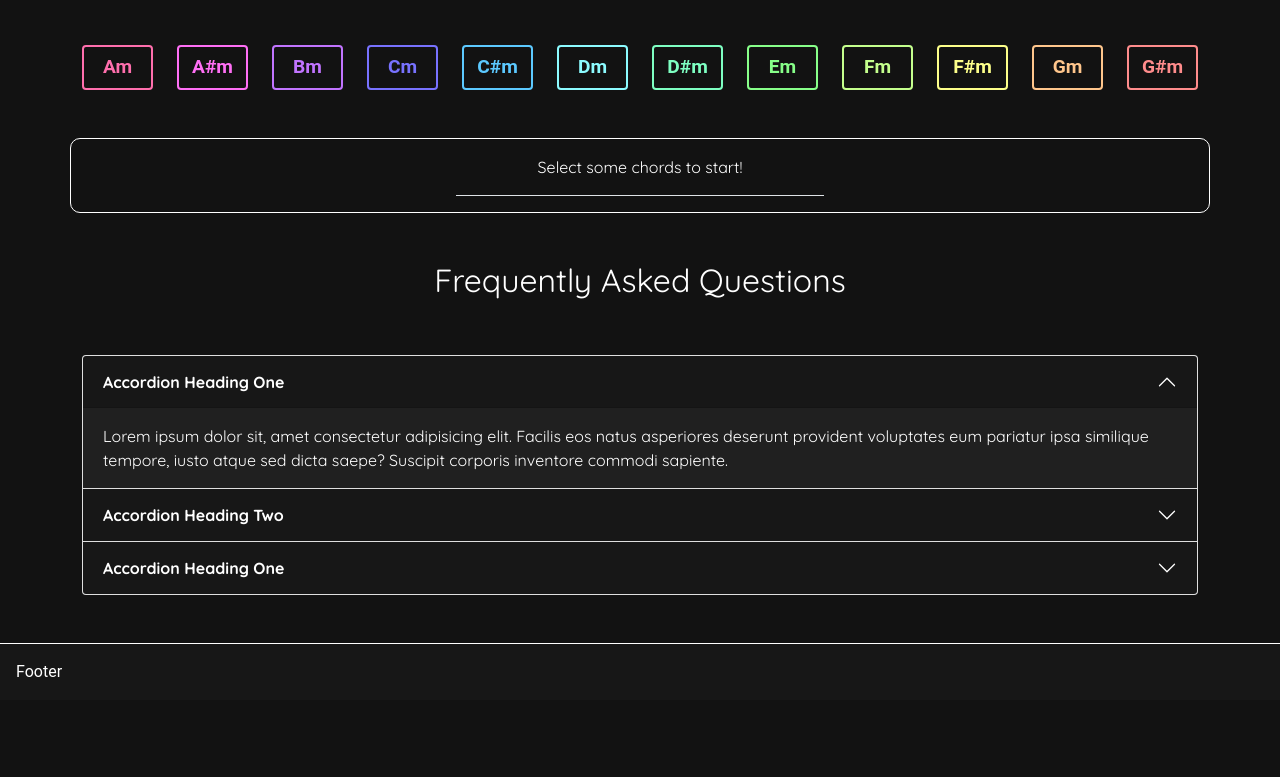
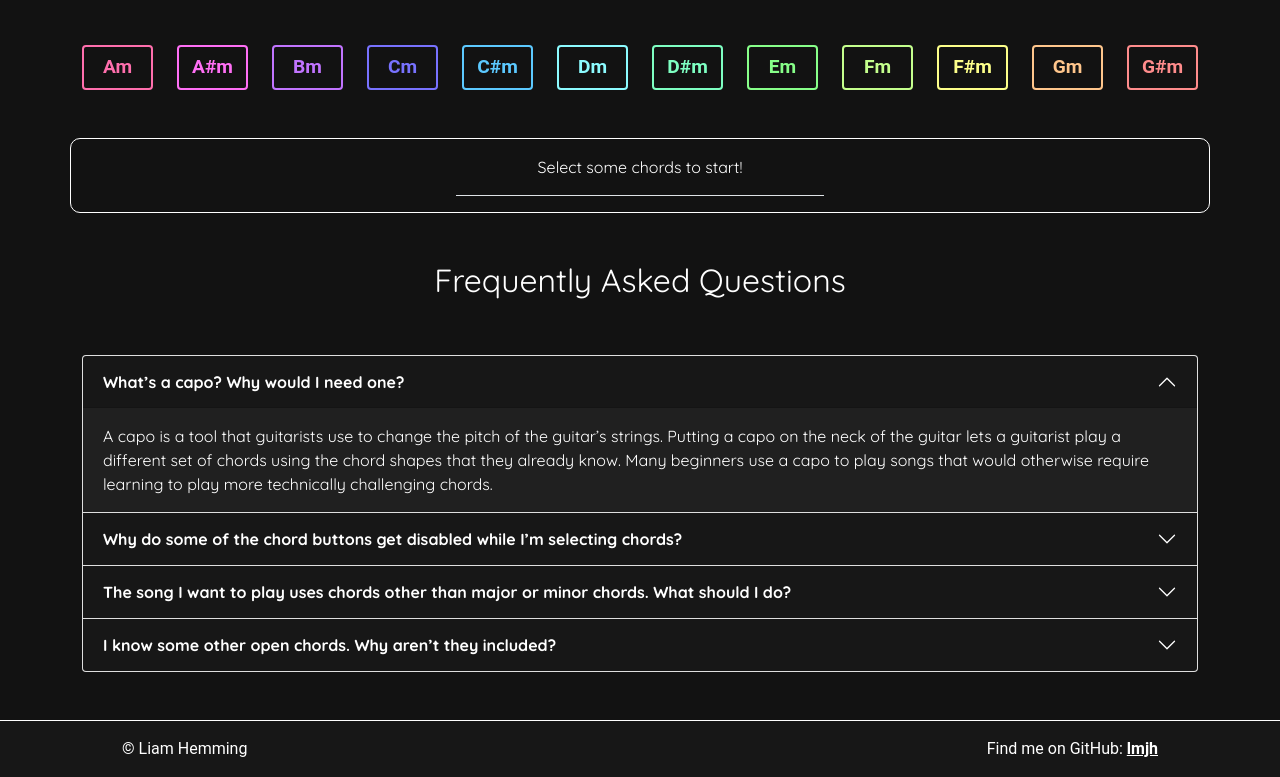
Before and after one commit to lmjh/capo-search-app, a plain HTML site: page index.html in a window 1280 px wide. Shown: the part 1279-2056 px from the top of the page. Before the commit the page ends 1979 px from the top, so only its background shows below. Drawn offline with nearby package versions, Linux system fonts and the light colour scheme.

Commit message:
Add FAQ and footer content

```diff
--- a/index.html
+++ b/index.html
@@ -42,7 +42,8 @@
                                 capo. Just enter the chords you want to play and Capo Search will automatically tell you
                                 where to put your capo and how to play your selected chords using simple open chord
                                 shapes.</p>
-                            <p>If any of that sounds confusing to you, check out the <a href="#faq">FAQ section</a> for more information!
+                            <p>If any of that sounds confusing to you, check out the <a href="#faq">FAQ section</a> for
+                                more information!
                             </p>
                         </div>
                         <div class="col-2"></div>
@@ -57,25 +58,31 @@
                     <div class="row">
                         <div class="col-12 col-md-4">
                             <div class="card text-center p-3">
-                                <img class="tutorial-img" src="assets/images/tutorial/how-to-1.png" alt="Select chords using the buttons.">
+                                <img class="tutorial-img" src="assets/images/tutorial/how-to-1.png"
+                                    alt="Select chords using the buttons.">
                                 <div class="card-body">
-                                    <p class="card-text">Click the buttons to select the chords of the song you want to play.</p>
+                                    <p class="card-text">Click the buttons to select the chords of the song you want to
+                                        play.</p>
                                 </div>
                             </div>
                         </div>
                         <div class="col-12 col-md-4">
                             <div class="card text-center p-3">
-                                <img class="tutorial-img" src="assets/images/tutorial/how-to-2.png" alt="The fret to use is displayed at the top of each set of results.">
+                                <img class="tutorial-img" src="assets/images/tutorial/how-to-2.png"
+                                    alt="The fret to use is displayed at the top of each set of results.">
                                 <div class="card-body">
-                                    <p class="card-text">The search results update automatically. Find a set of results you like and put your capo on the indicated fret.</p>
+                                    <p class="card-text">The search results update automatically. Find a set of results
+                                        you like and put your capo on the indicated fret.</p>
                                 </div>
                             </div>
                         </div>
                         <div class="col-12 col-md-4">
                             <div class="card text-center p-3">
-                                <img class="tutorial-img" src="assets/images/tutorial/how-to-3.png" alt="Each box in the results shows the chord shape to use to play the required chord.">
+                                <img class="tutorial-img" src="assets/images/tutorial/how-to-3.png"
+                                    alt="Each box in the results shows the chord shape to use to play the required chord.">
                                 <div class="card-body">
-                                    <p class="card-text">With your capo in place, use the fingering shown at the top of each box to play the chord marked at the bottom.
+                                    <p class="card-text">With your capo in place, use the fingering shown at the top of
+                                        each box to play the chord marked at the bottom.
                                     </p>
                                 </div>
                             </div>
@@ -314,14 +321,15 @@
                         <h3 class="accordion-header" id="faqHeadingOne">
                             <button class="accordion-button" type="button" data-bs-toggle="collapse"
                                 data-bs-target="#faqBodyOne" aria-expanded="true" aria-controls="faqBodyOne">
-                                Accordion Heading One
+                                What’s a capo? Why would I need one?
                             </button>
                         </h3>
                         <div class="accordion-collapse collapse show" id="faqBodyOne" aria-labelledby="faqHeadingOne">
                             <div class="accordion-body">
-                                Lorem ipsum dolor sit, amet consectetur adipisicing elit. Facilis eos natus asperiores
-                                deserunt provident voluptates eum pariatur ipsa similique tempore, iusto atque sed dicta
-                                saepe? Suscipit corporis inventore commodi sapiente.
+                                A capo is a tool that guitarists use to change the pitch of the guitar’s strings.
+                                Putting a capo on the neck of the guitar lets a guitarist play a different set of chords
+                                using the chord shapes that they already know. Many beginners use a capo to play songs
+                                that would otherwise require learning to play more technically challenging chords.
                             </div>
                         </div>
                     </div>
@@ -329,14 +337,14 @@
                         <h3 class="accordion-header" id="faqHeadingTwo">
                             <button class="accordion-button collapsed" type="button" data-bs-toggle="collapse"
                                 data-bs-target="#faqBodyTwo" aria-expanded="false" aria-controls="faqBodyTwo">
-                                Accordion Heading Two
+                                Why do some of the chord buttons get disabled while I’m selecting chords?
                             </button>
                         </h3>
                         <div class="accordion-collapse collapse" id="faqBodyTwo" aria-labelledby="faqHeadingTwo">
                             <div class="accordion-body">
-                                Lorem ipsum dolor sit, amet consectetur adipisicing elit. Facilis eos natus asperiores
-                                deserunt provident voluptates eum pariatur ipsa similique tempore, iusto atque sed dicta
-                                saepe? Suscipit corporis inventore commodi sapiente.
+                                Capo Search automatically disables the buttons for chords that aren’t compatible with
+                                the chords you’ve already selected. Unfortunately, not every combination of chords can
+                                be easily played using a capo and open chord shapes.
                             </div>
                         </div>
                     </div>
@@ -344,14 +352,33 @@
                         <h3 class="accordion-header" id="faqHeadingThree">
                             <button class="accordion-button collapsed" type="button" data-bs-toggle="collapse"
                                 data-bs-target="#faqBodyThree" aria-expanded="false" aria-controls="faqBodyThree">
-                                Accordion Heading One
+                                The song I want to play uses chords other than major or minor chords. What should I do?
                             </button>
                         </h3>
                         <div class="accordion-collapse collapse" id="faqBodyThree" aria-labelledby="faqHeadingThree">
                             <div class="accordion-body">
-                                Lorem ipsum dolor sit, amet consectetur adipisicing elit. Facilis eos natus asperiores
-                                deserunt provident voluptates eum pariatur ipsa similique tempore, iusto atque sed dicta
-                                saepe? Suscipit corporis inventore commodi sapiente.
+                                There are thousands of possible chord constructions, so to keep things simple Capo
+                                Search is limited to just Major and Minor chords. If the song you want to play uses
+                                different chords, like 7th chords, diminished chords, etc, you can try selecting the
+                                major chord of the variant you need. Once you’ve found a capo position, look up how to
+                                play the variant you need of the open chord shape that Capo Search suggests.
+                            </div>
+                        </div>
+                    </div>
+                    <div class="accordion-item">
+                        <h3 class="accordion-header" id="faqHeadingFour">
+                            <button class="accordion-button collapsed" type="button" data-bs-toggle="collapse"
+                                data-bs-target="#faqBodyFour" aria-expanded="false" aria-controls="faqBodyFour">
+                                I know some other open chords. Why aren’t they included?
+                            </button>
+                        </h3>
+                        <div class="accordion-collapse collapse" id="faqBodyFour" aria-labelledby="faqHeadingFour">
+                            <div class="accordion-body">
+                                Capo Search is limited to the nine simplest open chords that most beginner guitarists
+                                learn in order to keep things as simple and streamlined as possible for beginners. There
+                                are potentially hundreds or thousands of ‘open chords’, so including every possibility
+                                would result in a very complicated app!
+
                             </div>
                         </div>
                     </div>
@@ -364,8 +391,9 @@
 
     <footer class="mt-5">
         <div class="container-fluid cs-footer p-3">
-            <div class="row">
-                <div class="col">Footer</div>
+            <div class="row d-flex justify-content-around">
+                <div class="col-12 col-md-4">© Liam Hemming</div>
+                <div class="col-12 col-md-4 text-md-end">Find me on GitHub: <a href="https://github.com/lmjh/" target="_blank">lmjh</a></div>
             </div>
         </div>
     </footer>
```
